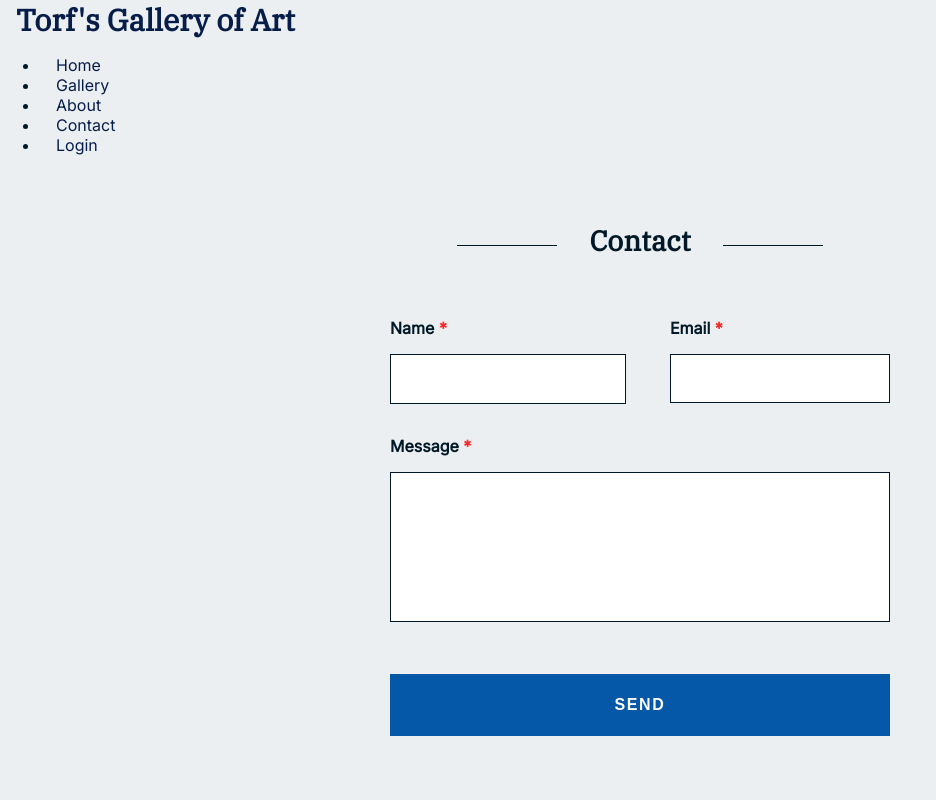
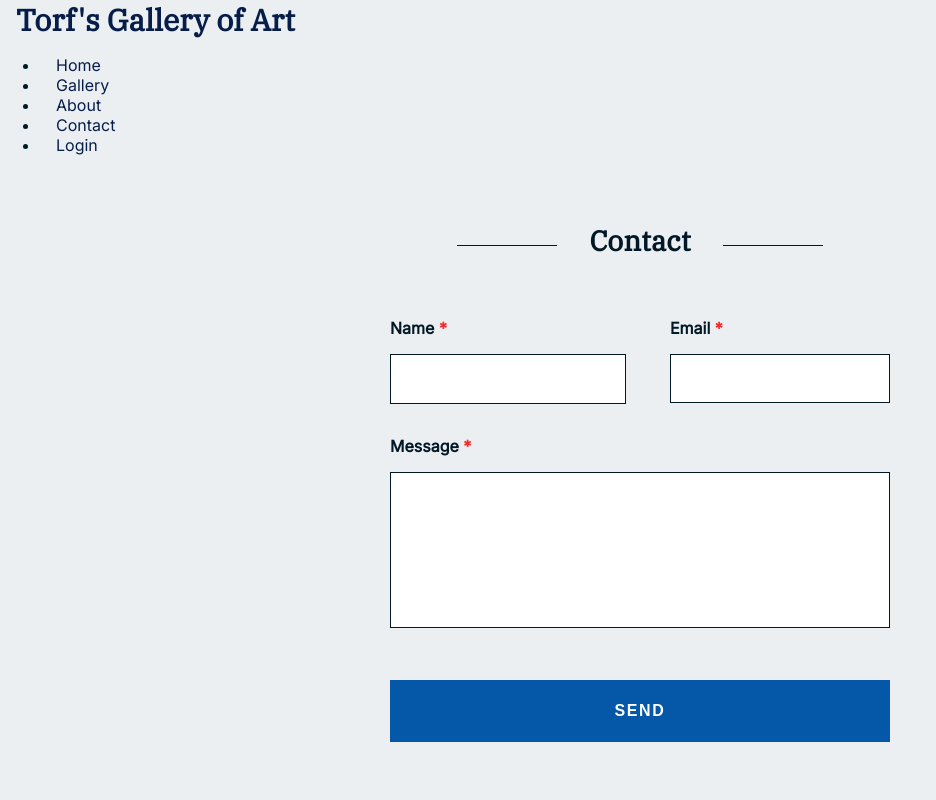
Before and after one commit to lunadragon06/torfs-art-gallery, a React (Create React App) app: page /contact in a window 1280 px wide. Shown: the top 800 px of the page, without its empty margins (0-936 px from the left). Built offline with nearby package versions, Linux system fonts and the light colour scheme.

Commit message:
Update _forms.scss

```diff
--- a/src/sass/partials/_forms.scss
+++ b/src/sass/partials/_forms.scss
@@ -90,7 +90,7 @@ label {
 
 textarea {
     font-family: $--secondary-font;
-    height: 150px;
+    height: 156px;
     resize: none;
 }
 
```
